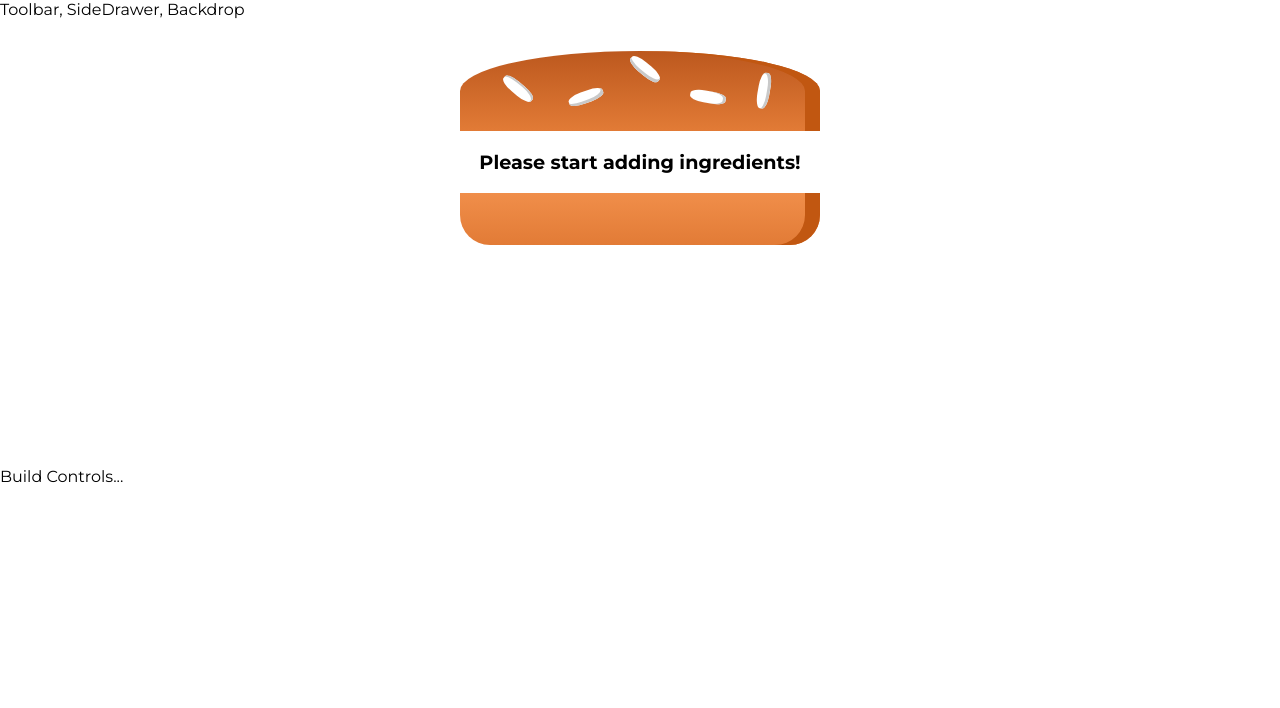
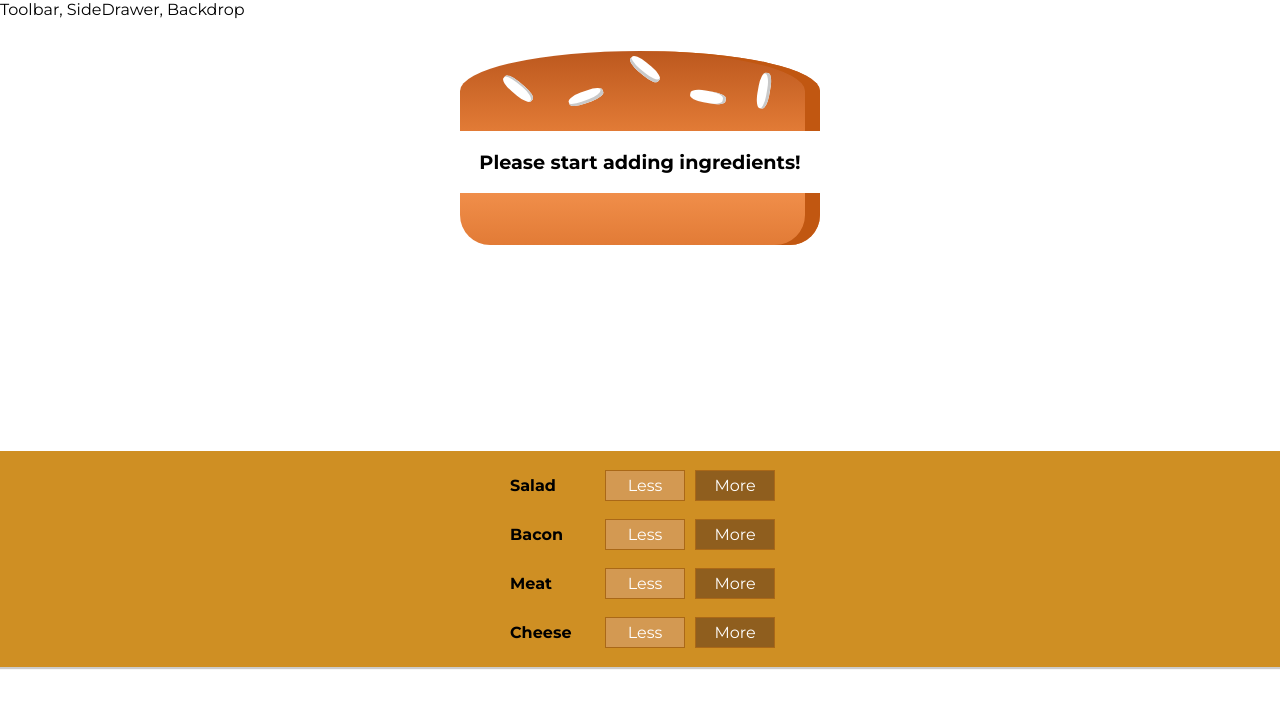
Before and after one commit to deinyefa/burger-builder, a React (Create React App) app: page / in a window 1280 px wide. Shown: the top 708 px of the page. Built offline with nearby package versions, Linux system fonts and the light colour scheme.

Commit message:
introduced <BuildControls /> for user to add ingredients

```diff
--- /dev/null
+++ b/src/components/Burger/BuildControls/BuildControl/BuildControl.js
@@ -0,0 +1,13 @@
+import React from 'react';
+
+import BuildControlStyles from './BuildControl.module.css'
+
+const buildControl = props => (
+  <div className={BuildControlStyles.BuildControl}>
+    <div className={BuildControlStyles.Label}>{props.label}</div>
+    <button className={BuildControlStyles.Less}>Less</button>
+    <button className={BuildControlStyles.More}>More</button>
+  </div>
+);
+
+export default buildControl;
--- /dev/null
+++ b/src/components/Burger/BuildControls/BuildControl/BuildControl.module.css
@@ -0,0 +1,59 @@
+.BuildControl {
+  display: flex;
+  justify-content: space-between;
+  align-items: center;
+  margin: 5px 0;
+}
+
+.BuildControl button {
+  display: block;
+  font: inherit;
+  padding: 5px;
+  margin: 0 5px;
+  width: 80px;
+  border: 1px solid #aa6817;
+  cursor: pointer;
+  outline: none;
+}
+
+
+.BuildControl button:disabled {
+  background-color: #AC9980;
+  border: 1px solid #7E7365;
+  color: #ccc;
+  cursor: default;
+}
+
+.BuildControl button:hover:disabled {
+  background-color: #AC9980;
+  color: #ccc;
+  cursor: not-allowed;
+}
+
+.Label {
+  padding: 10px;
+  font-weight: bold;
+  width: 80px;
+}
+
+.BuildControl .Less {
+  background-color: #D39952;
+  color: white;
+}
+
+.BuildControl .More {
+  background-color: #8F5E1E;
+  color: white;
+}
+
+.BuildControl .Less:hover,
+.BuildControl .Less:active {
+  background-color: #DAA972;
+  color: white;
+}
+
+.BuildControl .More:hover,
+.BuildControl .More:active {
+  background-color: #99703F;
+  color: white;
+}
--- /dev/null
+++ b/src/components/Burger/BuildControls/BuildControls.js
@@ -0,0 +1,21 @@
+import React from 'react';
+
+import BuildControlsStyles from './BuildControls.module.css';
+import BuildControl from './BuildControl/BuildControl';
+
+const controls = [
+  { label: 'Salad', type: 'salad' },
+  { label: 'Bacon', type: 'bacon' },
+  { label: 'Meat', type: 'meat' },
+  { label: 'Cheese', type: 'cheese' },
+]
+
+const buildControls = props => (
+  <div className={BuildControlsStyles.BuildControls}>
+    { controls.map( ctrl => (
+      <BuildControl key={ctrl.label} label={ctrl.label} />
+    ))}
+  </div>
+);
+
+export default buildControls;
--- /dev/null
+++ b/src/components/Burger/BuildControls/BuildControls.module.css
@@ -0,0 +1,10 @@
+.BuildControls {
+  width: 100%;
+  background-color: #cf8f23;
+  display: flex;
+  flex-flow: column;
+  align-items: center;
+  box-shadow: 0 2px 1px #ccc;
+  margin: auto;
+  padding: 10px 0;
+}
--- a/src/containers/BurgerBuilder/BurgerBuilder.js
+++ b/src/containers/BurgerBuilder/BurgerBuilder.js
@@ -1,5 +1,7 @@
 import React, { Component, Fragment } from 'react';
+
 import Burger from '../../components/Burger/Burger';
+import BuildControls from '../../components/Burger/BuildControls/BuildControls';
 
 class BurgerBuilder extends Component {
   state = {
@@ -15,7 +17,7 @@
     return (
       <Fragment>
         <Burger ingredients={this.state.ingredients} />
-        <p>Build Controls...</p>
+        <BuildControls />
       </Fragment>
     )
   }
```
